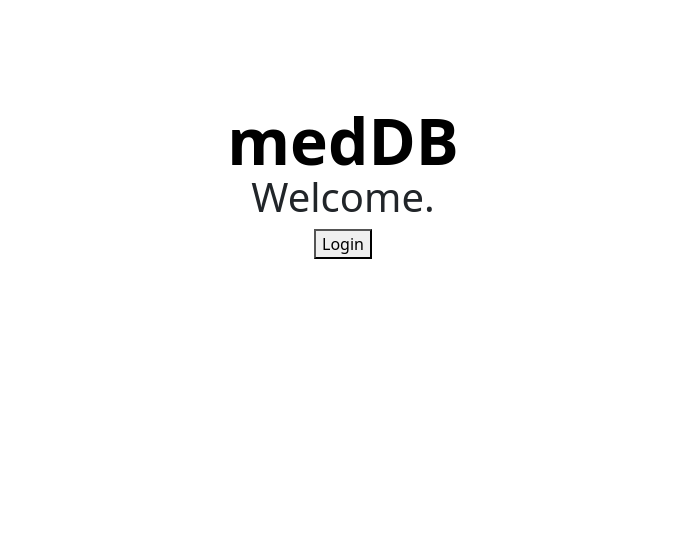
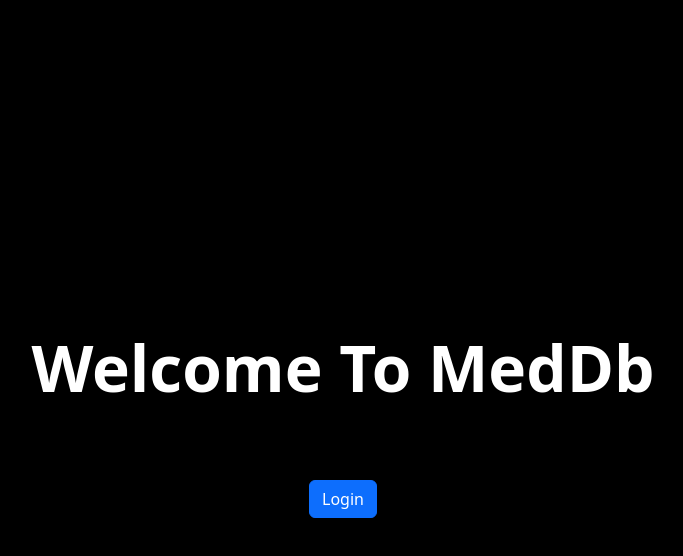
Before and after one commit to cmille47/onlineEMR, a React (Create React App) app in the folder frontend/client/: page / in a window 1280 px wide. Shown: the top 556 px of the page, without its empty margins (297-980 px from the left). Built offline with nearby package versions, Linux system fonts and the light colour scheme; the HTML template or start-up script is replaced by a standard one.

Commit message:
landing page; login complete

```diff
--- a/frontend/client/src/components/Auth.js
+++ b/frontend/client/src/components/Auth.js
@@ -27,7 +27,6 @@ export default function Auth(props) {
         console.log(error);
       });
     }
-
     return (
       <div className="Auth-form-container">
         <form className="Auth-form" onSubmit={handleSubmit}>
--- /dev/null
+++ b/frontend/client/src/components/ParticleConfig.js
@@ -0,0 +1,112 @@
+const particlesConfig = {
+    "particles": {
+      "number": {
+        "value": 100,
+        "density": {
+          "enable": true,
+          "value_area": 800
+        }
+      },
+      "color": {
+        "value": "#ffffff"
+      },
+      "shape": {
+        "type": "circle",
+        "stroke": {
+          "width": 0,
+          "color": "#000000"
+        },
+        "polygon": {
+          "nb_sides": 3
+        },
+        "image": {
+          "src": "img/github.svg",
+          "width": 100,
+          "height": 100
+        }
+      },
+      "opacity": {
+        "value": 0.3866823443998136,
+        "random": false,
+        "anim": {
+          "enable": false,
+          "speed": 1,
+          "opacity_min": 0.1,
+          "sync": false
+        }
+      },
+      "size": {
+        "value": 3,
+        "random": true,
+        "anim": {
+          "enable": false,
+          "speed": 40,
+          "size_min": 0.1,
+          "sync": false
+        }
+      },
+      "line_linked": {
+        "enable": true,
+        "distance": 192.40944730386272,
+        "color": "#ffffff",
+        "opacity": 0.2244776885211732,
+        "width": 1.2827296486924182
+      },
+      "move": {
+        "enable": true,
+        "speed": 1,
+        "direction": "none",
+        "random": false,
+        "straight": false,
+        "out_mode": "out",
+        "bounce": false,
+        "attract": {
+          "enable": false,
+          "rotateX": 600,
+          "rotateY": 1200
+        },
+      }
+    },
+    "interactivity": {
+      "detect_on": "canvas",
+      "events": {
+        "onhover": {
+          "enable": false,
+          "mode": "grab"
+        },
+        "onclick": {
+          "enable": true,
+          "mode": "push"
+        },
+        "resize": true
+      },
+      "modes": {
+        "grab": {
+          "distance": 400,
+          "line_linked": {
+            "opacity": 1
+          }
+        },
+        "bubble": {
+          "distance": 400,
+          "size": 40,
+          "duration": 2,
+          "opacity": 8,
+          "speed": 3
+        },
+        "repulse": {
+          "distance": 200,
+          "duration": 0.4
+        },
+        "push": {
+          "particles_nb": 4
+        },
+        "remove": {
+          "particles_nb": 2
+        }
+      }
+    },
+    "retina_detect": true
+  }
+
+export default particlesConfig;
--- a/frontend/client/src/components/Playground.js
+++ b/frontend/client/src/components/Playground.js
@@ -100,7 +100,6 @@ export default function App() {
     }}
     style={{ width: "500px", height: "500px" }}
     />
-    <h1 style={{ position: "absolute", top: "50%", left: "50%", transform: "translate(-50%, -50%)", zIndex: 1, color: "#fff", textShadow: "0px 0px 10px #fff" }}>Hello Coders!</h1>
     </div>
 
   );
--- a/frontend/client/src/components/WelcomePage.css
+++ b/frontend/client/src/components/WelcomePage.css
@@ -1,23 +1,20 @@
 .container {
+    position: relative;
     display: flex;
     flex-direction: column;
     justify-content: center;
     align-items: center;
-    height: 50vh;
+    margin-top:40vh;
+    z-index:9999;
 }
 
-.logo {
-    position: relative;
-}
 
 .text {
-    position: absolute;
-    top: 50%;
-    left: 50%;
-    transform: translate(-50%, -50%);
     font-size: 4rem;
     font-weight: bold;
-    color: #000;
+    text-align: center;
+    color: #ffffff;
+    margin-bottom: 2rem;
 }
 
 .centered {
@@ -25,5 +22,5 @@
     flex-direction: column;
     justify-content: center;
     align-items: center;
-    margin-top: 2rem;
+    margin-top:2rem;
 }
--- a/frontend/client/src/components/WelcomePage.js
+++ b/frontend/client/src/components/WelcomePage.js
@@ -1,17 +1,41 @@
 import React from 'react';
 import { Link } from 'react-router-dom';
 import './WelcomePage.css';
+import particlesConfig from './ParticleConfig';
+import Particles from "react-tsparticles";
+import { loadFull } from "tsparticles";
 
 
 function WelcomePage() {
+
+    const particlesInit = async (main) => {
+        console.log(main);
+        // you can initialize the tsParticles instance (main) here, adding custom shapes or presets
+        // this loads the tsparticles package bundle, it's the easiest method for getting everything ready
+        // starting from v2 you can add only the features you need reducing the bundle size
+        await loadFull(main);
+      };
+
     return (
-        <div className="container">
-            <div className="logo">
-                <div className="text">medDB</div>
+        <div className="App"
+            style={{ position: "relative",
+            "overflow": "hidden", "backgroundColor":"#000000",
+            "height":"100vh"}}>
+            <div style={{position:"absolute"}}>
+                <Particles height="100vh" width='100vw'
+                id="tsparticles"
+                init={particlesInit}
+                params={particlesConfig}/>
             </div>
-            <div className="centered">
-                <h1>Welcome.</h1>
-                <Link to="/login"><button>Login</button></Link>
+            <div className="container">
+                <div className="text">Welcome To MedDb</div>
+                <div className='centered'>
+                    <Link to="/auth">
+                        <button className="btn btn-primary"
+                        >Login
+                        </button>
+                    </Link>
+                </div>
             </div>
         </div>
     );
```
